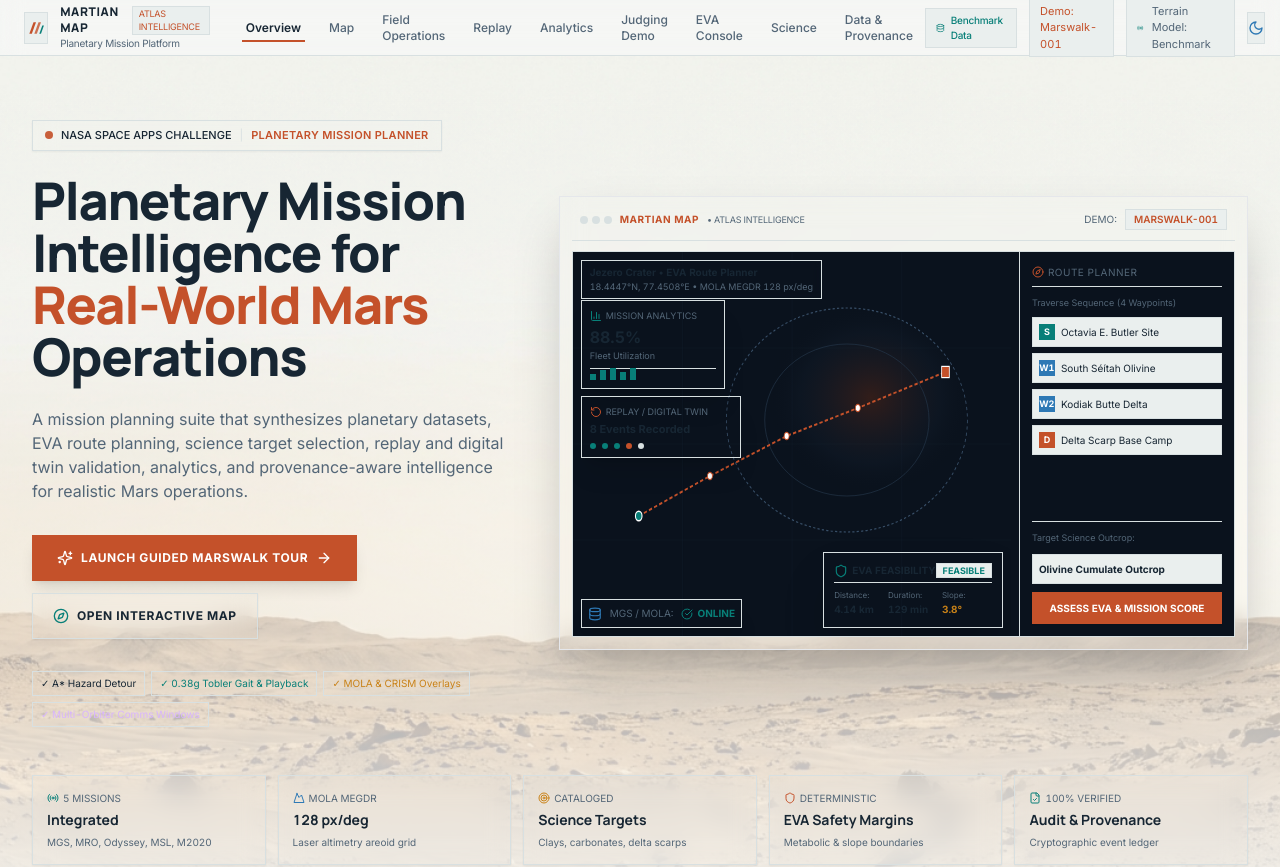
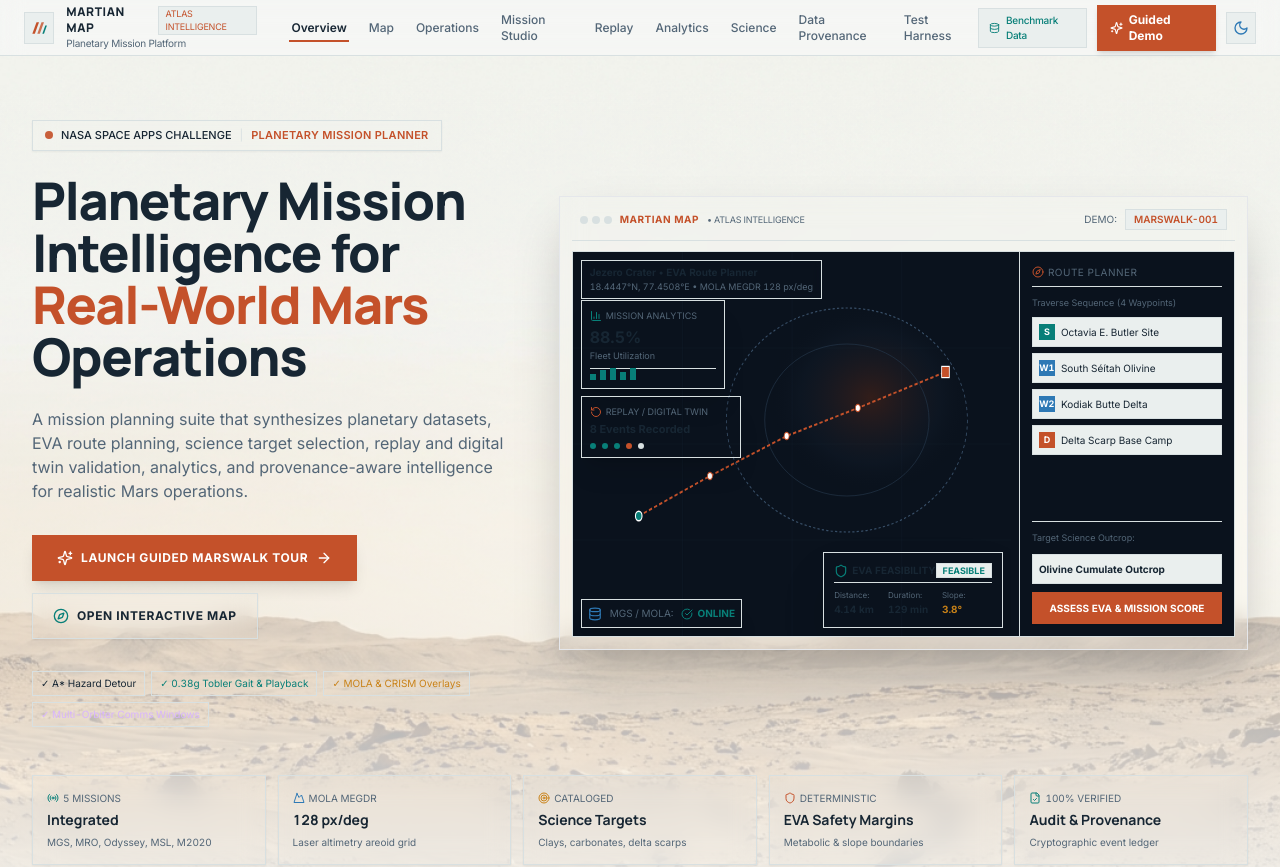
Before and after one commit to kharbashpriyanshu/AresFrontier, a React (Vite) app in the folder frontend/: page / in a window 1280 px wide. Shown: the top 867 px of the page. Built offline with nearby package versions, Linux system fonts and the light colour scheme.

Commit message:
fix(ui): streamline application header navigation and remove redundant status badges

```diff
--- a/frontend/src/components/Navbar.tsx
+++ b/frontend/src/components/Navbar.tsx
@@ -6,7 +6,6 @@ import {
   Activity,
   Database,
   BookOpen,
-  Radio,
   Users,
   RotateCcw,
   BarChart3,
@@ -15,6 +14,7 @@ import {
   Moon,
   Menu,
   X,
+  Sparkles,
 } from "lucide-react";
 import { useTheme } from "../context/ThemeContext.js";
 import { OperationalDataModeBadge } from "./OperationalDataModeBadge.js";
@@ -27,13 +27,13 @@ export const Navbar: React.FC = () => {
   const navLinks = [
     { to: "/", label: "Overview", icon: Compass },
     { to: "/map", label: "Map", icon: MapIcon },
-    { to: "/operations", label: "Field Operations", icon: Users },
+    { to: "/operations", label: "Operations", icon: Users },
+    { to: "/mission", label: "Mission Studio", icon: Activity },
     { to: "/replay", label: "Replay", icon: RotateCcw },
     { to: "/mission-analytics", label: "Analytics", icon: BarChart3 },
-    { to: "/demo", label: "Judging Demo", icon: Award },
-    { to: "/mission", label: "EVA Console", icon: Activity },
     { to: "/science", label: "Science", icon: Database },
-    { to: "/methodology", label: "Data & Provenance", icon: BookOpen },
+    { to: "/methodology", label: "Data Provenance", icon: BookOpen },
+    { to: "/demo", label: "Test Harness", icon: Award },
   ];
 
   return (
@@ -65,14 +65,14 @@ export const Navbar: React.FC = () => {
         </Link>
 
         {/* Desktop Nav Links */}
-        <nav className="hidden xl:flex items-center space-x-1">
+        <nav className="hidden lg:flex items-center space-x-0.5">
           {navLinks.map((link) => {
             const isActive = location.pathname === link.to;
             return (
               <Link
                 key={link.to}
                 to={link.to}
-                className={`relative px-3 py-1.5 text-xs font-medium transition-colors ${
+                className={`relative px-2.5 py-1.5 text-xs font-medium transition-colors ${
                   isActive
                     ? "text-atlas-text font-semibold"
                     : "text-atlas-muted hover:text-atlas-text hover:bg-atlas-elevated"
@@ -89,33 +89,21 @@ export const Navbar: React.FC = () => {
       </div>
 
       {/* Right Controls */}
-      <div className="flex items-center space-x-3">
-        {/* Benchmark Data Badge */}
+      <div className="flex items-center space-x-2.5">
+        {/* Benchmark Data Mode Badge */}
         <div className="hidden sm:block">
           <OperationalDataModeBadge mode="BENCHMARK" compact />
         </div>
 
-        {/* Demo Shortcut */}
+        {/* Unified Primary Demo Tour CTA */}
         <Link
-          to="/operations?demo=marswalk-001"
-          className="hidden md:flex items-center space-x-1 text-[11px] font-mono bg-atlas-elevated hover:bg-atlas-surface text-atlas-accent px-2.5 py-1 border border-atlas-border transition-colors"
+          to="/map?demo=marswalk-001"
+          className="flex items-center space-x-1.5 text-xs font-mono bg-atlas-accent hover:brightness-110 text-white px-3 py-1.5 border border-atlas-accent font-bold transition-all shadow-md shadow-atlas-accent/20"
+          title="Launch 5-Step Guided Marswalk Tour for NASA Space Apps Judges"
         >
-          <span>Demo: Marswalk-001</span>
+          <Sparkles className="w-3.5 h-3.5 text-white" />
+          <span>Guided Demo</span>
         </Link>
-
-        {/* Benchmark Terrain Model Status */}
-        <div
-          className="hidden lg:flex items-center space-x-2 text-[11px] font-mono bg-atlas-elevated px-2.5 py-1 border border-atlas-border text-atlas-muted"
-          title="Configured static benchmark terrain model (not a live NASA telemetry feed)"
-        >
-          <Radio className="w-3 h-3 text-atlas-teal" />
-          <span>Terrain Model: Benchmark</span>
-        </div>
-
-        {/* Areoid Datum Indicator */}
-        <div className="hidden 2xl:block text-[11px] font-mono text-atlas-muted border-l border-atlas-border pl-3">
-          Datum: <span className="text-atlas-text">Areoid 3396.2 km</span>
-        </div>
 
         {/* Theme Toggle Button */}
         <button
@@ -134,7 +122,7 @@ export const Navbar: React.FC = () => {
         {/* Mobile menu toggle */}
         <button
           onClick={() => setMobileMenuOpen(!mobileMenuOpen)}
-          className="xl:hidden w-8 h-8 bg-atlas-elevated border border-atlas-border flex items-center justify-center text-atlas-text"
+          className="lg:hidden w-8 h-8 bg-atlas-elevated border border-atlas-border flex items-center justify-center text-atlas-text"
           aria-label="Toggle navigation menu"
         >
           {mobileMenuOpen ? <X className="w-4 h-4" /> : <Menu className="w-4 h-4" />}
@@ -143,7 +131,7 @@ export const Navbar: React.FC = () => {
 
       {/* Mobile Navigation Drawer */}
       {mobileMenuOpen && (
-        <div className="xl:hidden absolute top-14 left-0 right-0 bg-atlas-surface border-b border-atlas-border p-4 shadow-2xl flex flex-col space-y-2 z-50">
+        <div className="lg:hidden absolute top-14 left-0 right-0 bg-atlas-surface border-b border-atlas-border p-4 shadow-2xl flex flex-col space-y-2 z-50">
           <div className="grid grid-cols-2 sm:grid-cols-3 gap-2">
             {navLinks.map((link) => {
               const Icon = link.icon;
@@ -167,7 +155,14 @@ export const Navbar: React.FC = () => {
           </div>
           <div className="pt-3 border-t border-atlas-border flex items-center justify-between text-[11px] font-mono text-atlas-muted">
             <OperationalDataModeBadge mode="BENCHMARK" compact />
-            <span>Datum: Areoid 3396.2 km</span>
+            <Link
+              to="/map?demo=marswalk-001"
+              onClick={() => setMobileMenuOpen(false)}
+              className="text-atlas-accent font-semibold flex items-center space-x-1"
+            >
+              <Sparkles className="w-3 h-3" />
+              <span>Launch Guided Demo</span>
+            </Link>
           </div>
         </div>
       )}
```
